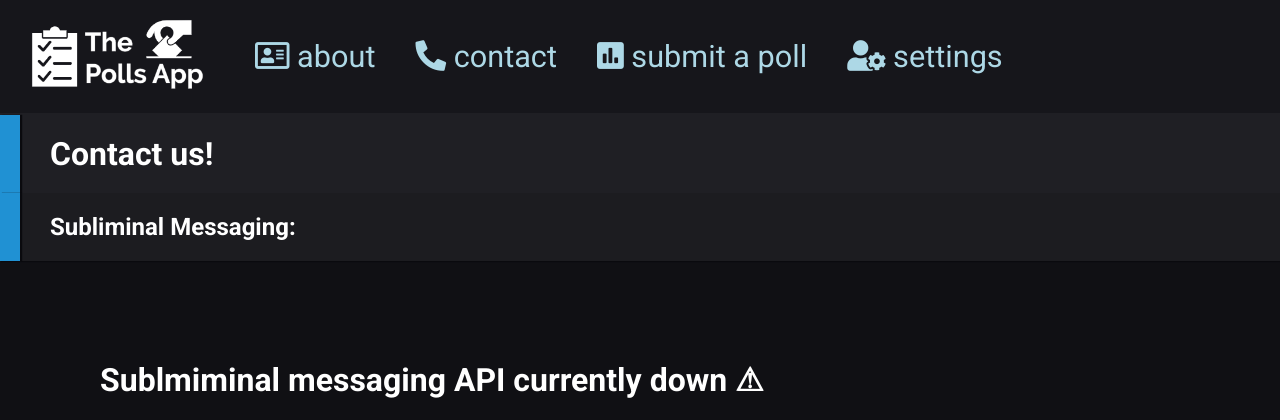
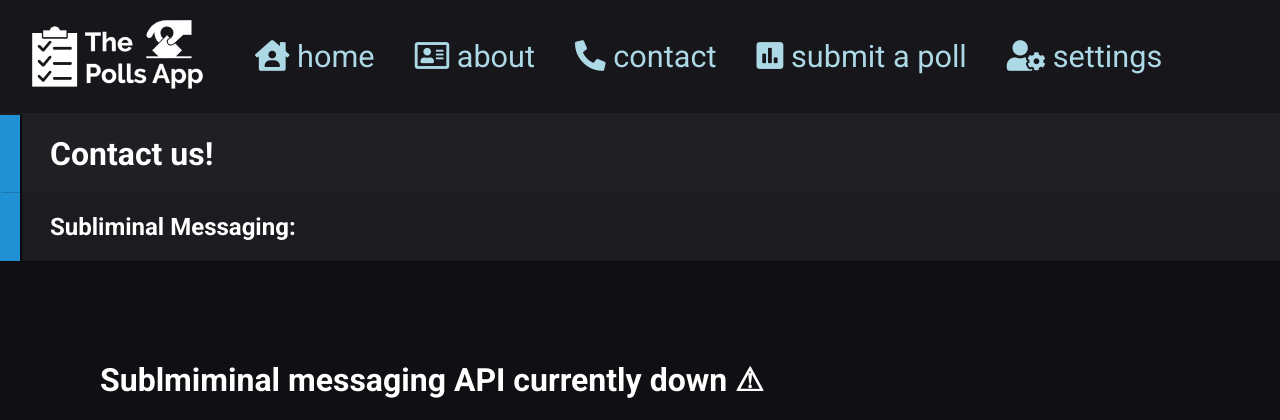
Before and after one commit to seamussmith/PollsProject, a Django app: page /pollapp/contact/ in a window 1280 px wide. Shown: the top 420 px of the page. Run offline with Django 3.2, Linux system fonts and the light colour scheme.

Commit message:
Add home page to navbar

```diff
--- a/pollapp/templates/pollapp/components/navbar.html
+++ b/pollapp/templates/pollapp/components/navbar.html
@@ -4,6 +4,9 @@
         <ul class="navbar__ulist">
             <li class="navbar__ulist-item--title navbar__ulist-item">
                 <a class="navbar__title" href="{% url 'pollapp:index' %}"><img class="poll-logo" src="{% static 'logonew.png' %}" alt=""></a>
+            </li>
+            <li class="navbar__ulist-item">
+                <a class="navbar__link" href="{% url 'pollapp:index' %}"><i class="fas fa-house-user --force-inherit"></i> home</a>
             </li>
             <li class="navbar__ulist-item">
                 <a class="navbar__link" href="{% url 'pollapp:about' %}"><i class="far fa-address-card --force-inherit"></i> about</a>
```
